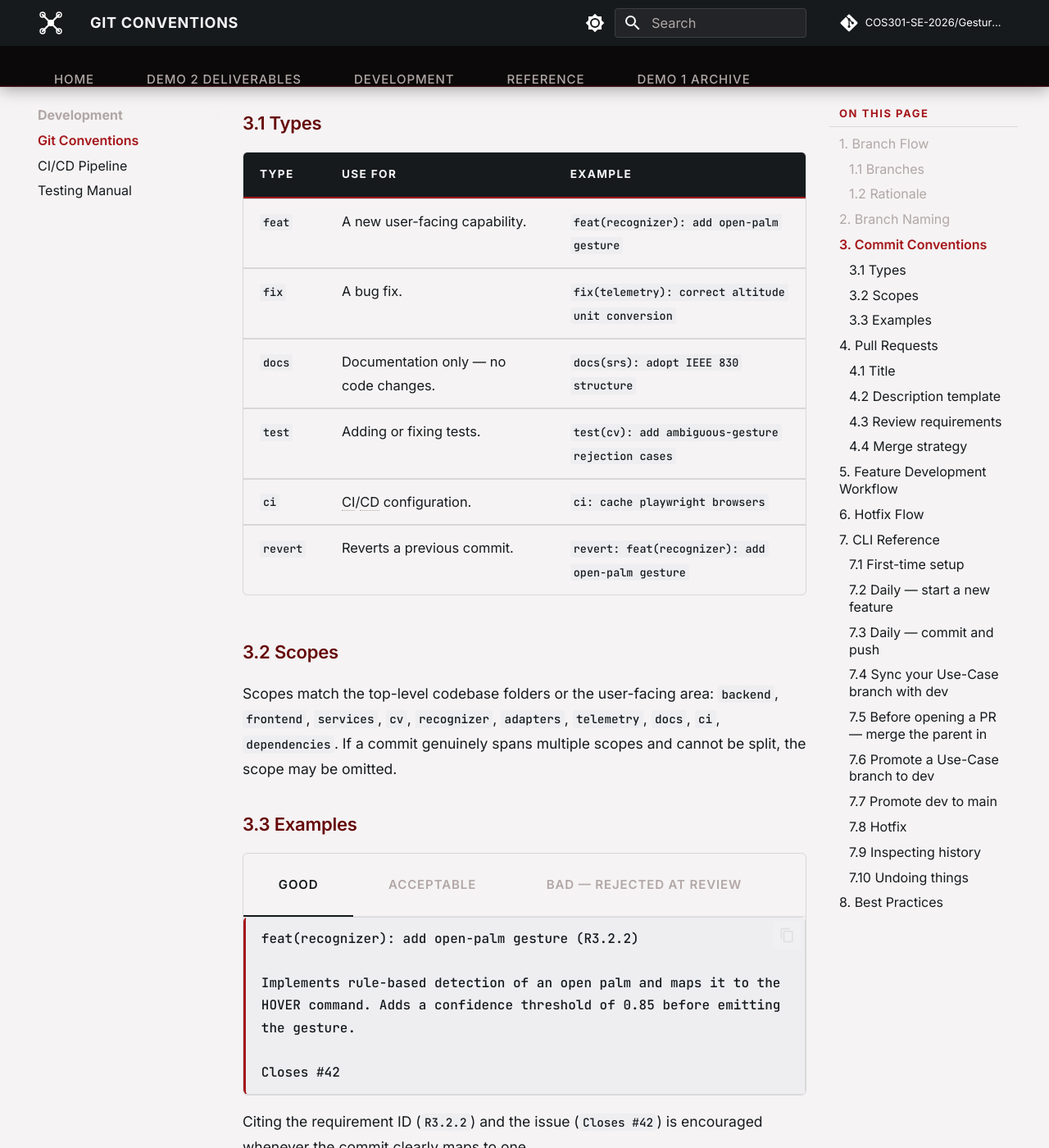
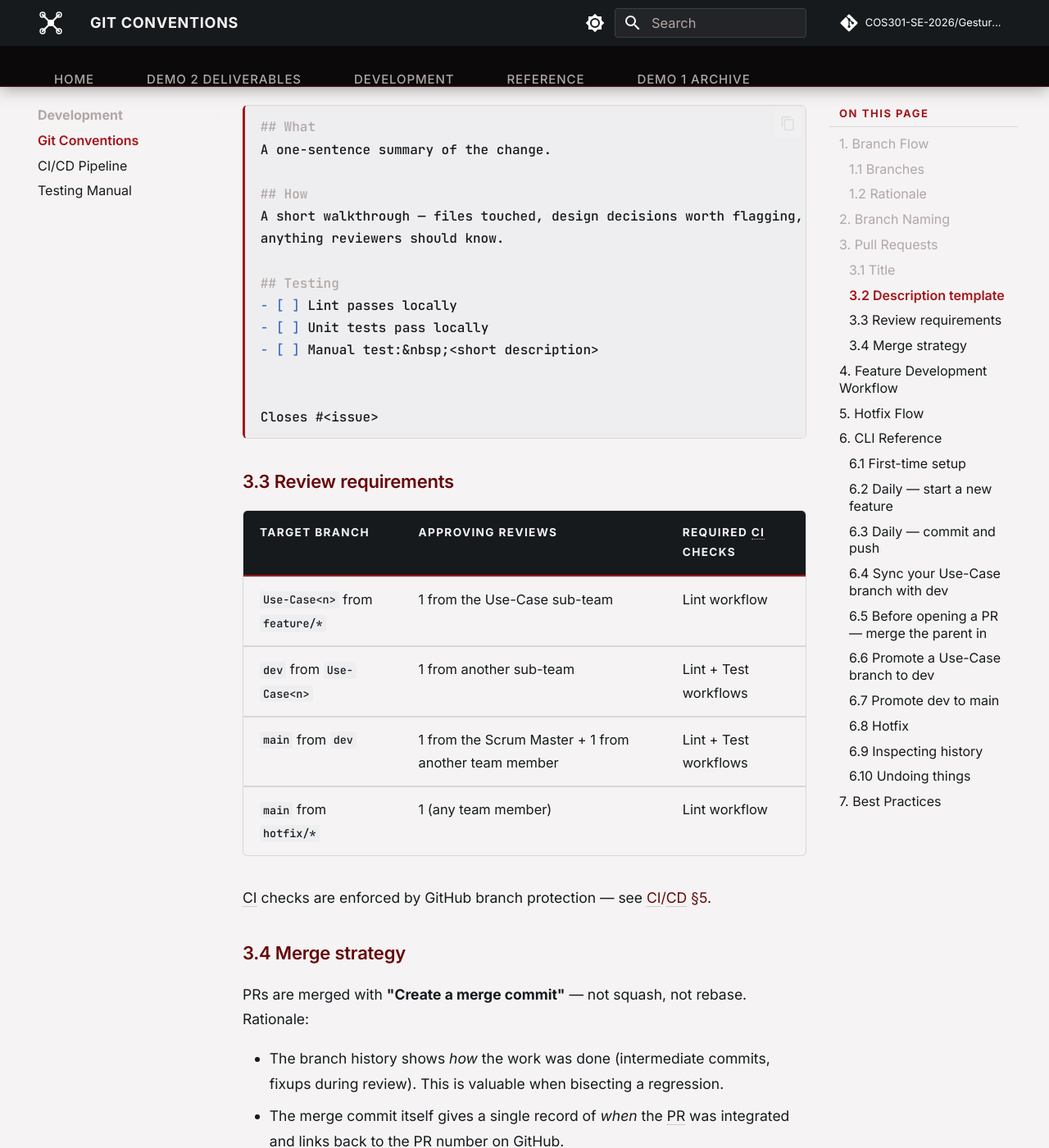
Before and after one commit to COS301-SE-2026/Gesture-Based-Drone-Control, an MkDocs documentation site: the page built from docs/GIT.md, in a window 1280 px wide and 1400 px high, scrolled down 3051 px. Shown: the whole window at 82% size. Built offline with MkDocs 1.6.1 and Material for MkDocs 9.7.7, drawn with Linux system fonts in a browser that asks for light colours; comment, search, counter and statistics services are not loaded; some of the changed text lies outside the part shown.

Commit message:
we are not doing commit name conventions

````diff
--- a/docs/GIT.md
+++ b/docs/GIT.md
@@ -82,75 +82,10 @@ short-name segment.
 
 ---
 
-## 3. Commit Conventions
 
-The project uses [**Conventional Commits**](https://www.conventionalcommits.org/)
-per `R15.2`. Every commit message has the form:
+## 3. Pull Requests
 
-```
-<type>(<scope>): <short summary>
-
-<optional body>
-
-<optional footer(s)>
-```
-
-### 3.1 Types
-
-| Type | Use for | Example |
-| --- | --- | --- |
-| `feat` | A new user-facing capability. | `feat(recognizer): add open-palm gesture` |
-| `fix` | A bug fix. | `fix(telemetry): correct altitude unit conversion` |
-| `docs` | Documentation only — no code changes. | `docs(srs): adopt IEEE 830 structure` |
-| `test` | Adding or fixing tests. | `test(cv): add ambiguous-gesture rejection cases` |
-| `ci` | CI/CD configuration. | `ci: cache playwright browsers` |
-| `revert` | Reverts a previous commit. | `revert: feat(recognizer): add open-palm gesture` |
-
-### 3.2 Scopes
-
-Scopes match the top-level codebase folders or the user-facing area:
-`backend`, `frontend`, `services`, `cv`, `recognizer`, `adapters`,
-`telemetry`, `docs`, `ci`, `dependencies`. If a commit genuinely spans multiple
-scopes and cannot be split, the scope may be omitted.
-
-### 3.3 Examples
-
-=== "Good"
-
-    ```text
-    feat(recognizer): add open-palm gesture (R3.2.2)
-
-    Implements rule-based detection of an open palm and maps it to the
-    HOVER command. Adds a confidence threshold of 0.85 before emitting
-    the gesture.
-
-    Closes #42
-    ```
-
-=== "Acceptable"
-
-    ```text
-    fix(telemetry): correct altitude unit conversion
-    ```
-
-=== "Bad &mdash; rejected at review"
-
-    ```text
-    updates
-
-    final version
-
-    asdf
-    ```
-
-Citing the requirement ID (`R3.2.2`) and the issue (`Closes #42`) is
-encouraged whenever the commit clearly maps to one.
-
----
-
-## 4. Pull Requests
-
-### 4.1 Title
+### 3.1 Title
 
 The PR title follows the same Conventional-Commit form as the merge
 commit it will produce:
@@ -159,7 +94,7 @@ commit it will produce:
 feat(recognizer): add open-palm gesture (R3.2.2)
 ```
 
-### 4.2 Description template
+### 3.2 Description template
 
 ```markdown
 ## What
@@ -178,7 +113,7 @@ anything reviewers should know.
 Closes #<issue>
 ```
 
-### 4.3 Review requirements
+### 3.3 Review requirements
 
 | Target branch | Approving reviews | Required CI checks |
 | --- | --- | --- |
@@ -190,7 +125,7 @@ Closes #<issue>
 CI checks are enforced by GitHub branch protection — see
 [CI/CD §5](CICD.md#5-branch-protection--required-checks).
 
-### 4.4 Merge strategy
+### 3.4 Merge strategy
 
 PRs are merged with **"Create a merge commit"** &mdash; not squash, not
 rebase. Rationale:
@@ -289,13 +224,13 @@ Rules:
 
 ---
 
-## 7. CLI Reference
+## 6. CLI Reference
 
 A copy-paste-ready cheatsheet for the most common operations on this
 repository. Every command is what you would actually type in a terminal
 opened at the repo root.
 
-### 7.1 First-time setup
+### 6.1 First-time setup
 
 ```bash
 # Clone the repository
@@ -310,7 +245,7 @@ git config --global user.email "your.email@example.com"
 git fetch --all --tags
 ```
 
-### 7.2 Daily — start a new feature
+### 6.2 Daily — start a new feature
 
 ```bash
 # 1. Sync the parent Use-Case branch
@@ -325,7 +260,7 @@ git branch --show-current
 # → feature/UC1/openpalm-recognizer
 ```
 
-### 7.3 Daily — commit and push
+### 6.3 Daily — commit and push
 
 ```bash
 # Inspect what changed
@@ -346,7 +281,7 @@ git commit -m "feat(recognizer): add open-palm gesture (R3.2.2)"
 git push
 ```
 
-### 7.4 Sync your Use-Case branch with `dev`
+### 6.4 Sync your Use-Case branch with `dev`
 
 Run this at least once a week on every active Use-Case branch.
 
@@ -362,7 +297,7 @@ git merge dev
 git push origin Use-Case-1
 ```
 
-### 7.5 Before opening a PR — merge the parent in
+### 6.5 Before opening a PR — merge the parent in
 
 ```bash
 # Make sure the parent Use-Case branch is fresh
@@ -374,7 +309,7 @@ git merge origin/Use-Case-1
 git push
 ```
 
-### 7.6 Promote a Use-Case branch to `dev`
+### 6.6 Promote a Use-Case branch to `dev`
 
 ```bash
 # Sync first
@@ -389,7 +324,7 @@ git push origin Use-Case-1
 # Then open the PR Use-Case-1 → dev on GitHub
 ```
 
-### 7.7 Promote `dev` to `main`
+### 6.7 Promote `dev` to `main`
 
 ```bash
 # Sync dev
@@ -400,7 +335,7 @@ git pull origin dev
 # (Two approving reviews required — see §4.3)
 ```
 
-### 7.8 Hotfix
+### 6.8 Hotfix
 
 ```bash
 # Branch off main, not dev
@@ -419,7 +354,7 @@ git merge origin/main
 git push origin dev
 ```
 
-### 7.9 Inspecting history
+### 6.9 Inspecting history
 
 ```bash
 # Last 10 commits, one line each, with branch graph
@@ -439,7 +374,7 @@ git bisect good demo-1
 git bisect reset
 ```
 
-### 7.10 Undoing things
+### 6.10 Undoing things
 
 ```bash
 # Discard unstaged changes in a file
@@ -466,7 +401,7 @@ git stash pop
     Only use these on your own feature branch, and only when you are
     certain nobody else has pulled it.
 
-## 8. Best Practices
+## 7. Best Practices
 
 A short list, in priority order:
 
````
Also changed, not shown: other parts of docs/GIT.md (+2 -2 lines).
